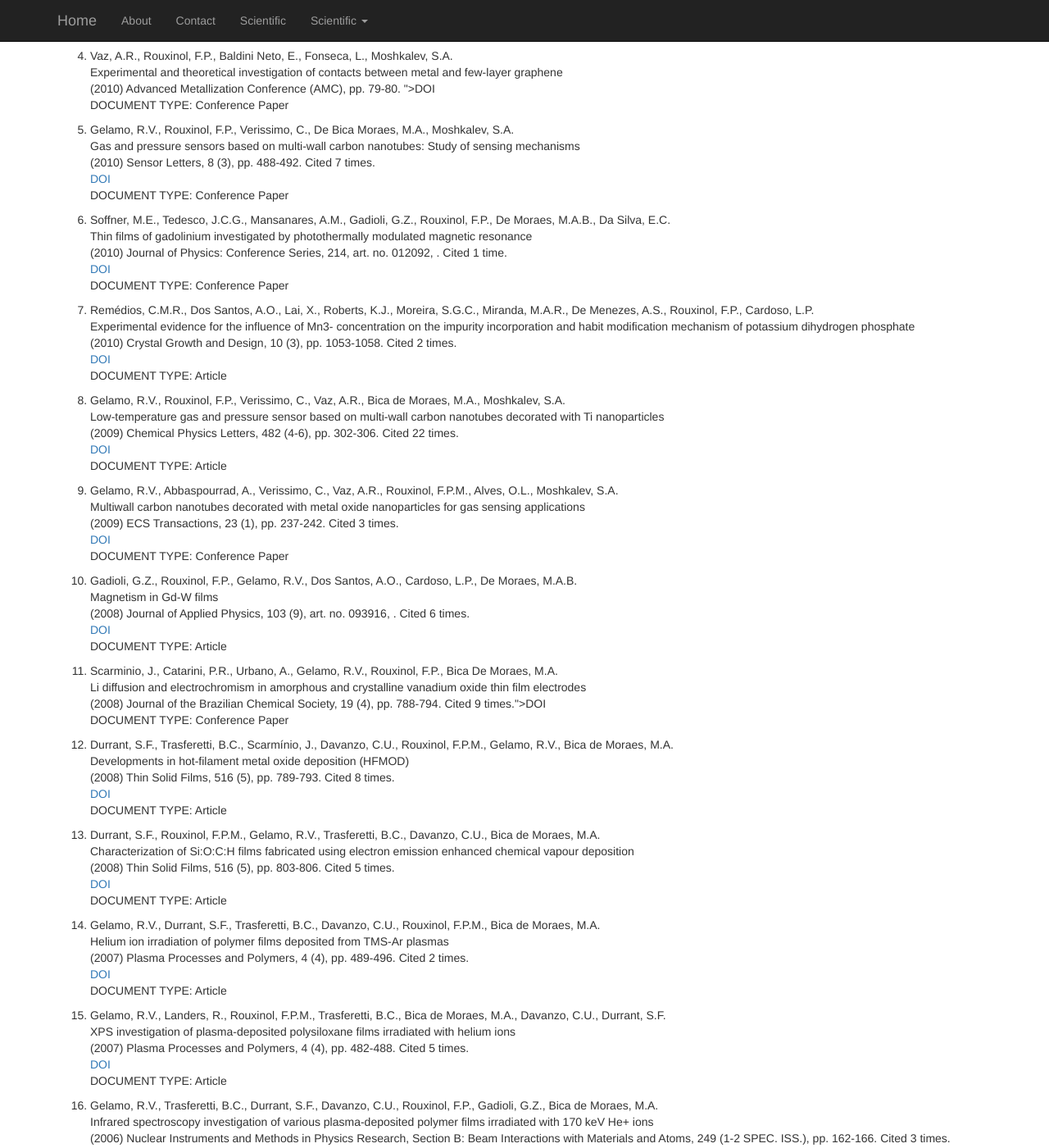
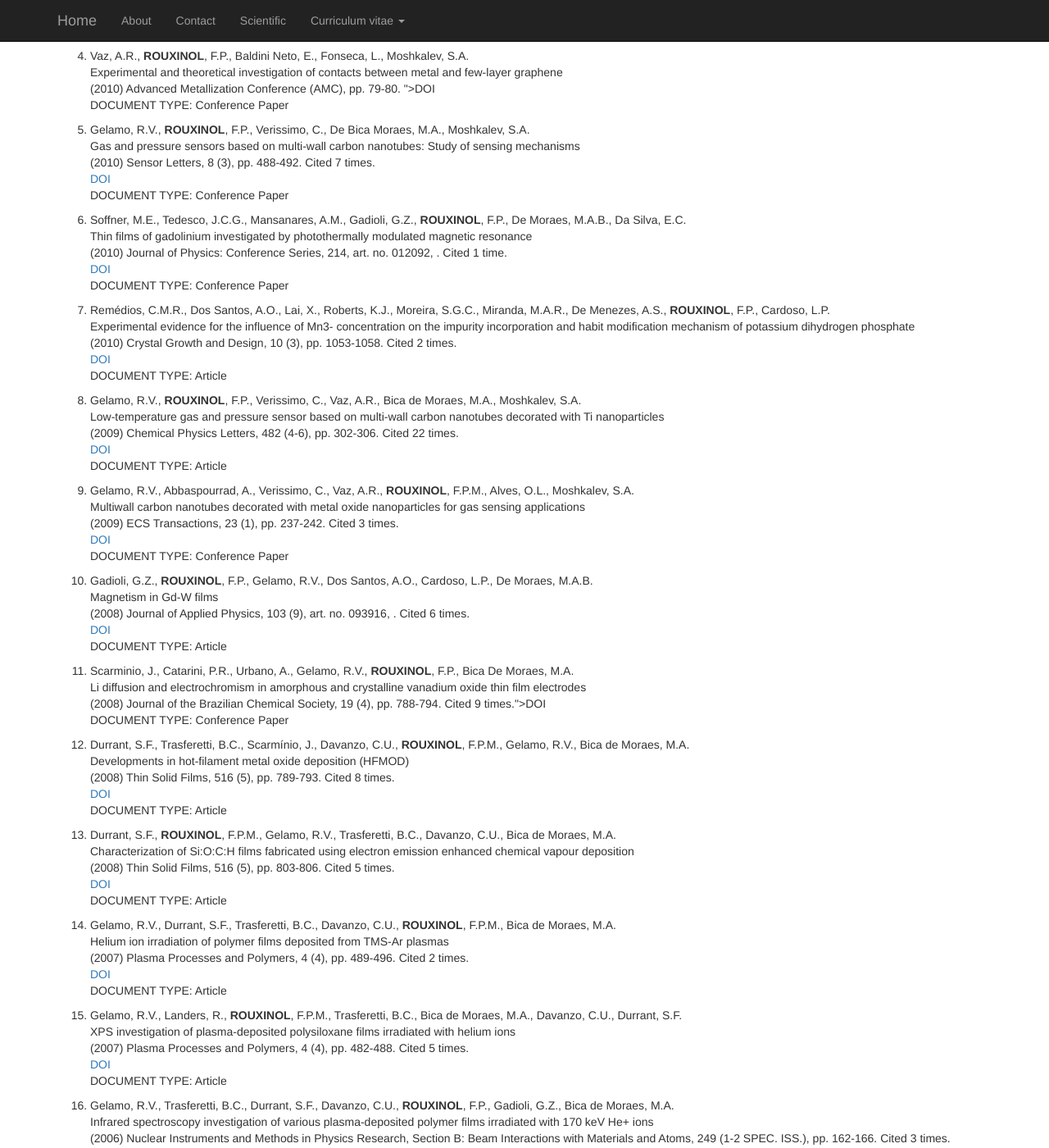
Before and after one commit to Rouxinol-Research-Lab/Rouxinol-Research-Lab.github.io, a Jekyll site: the page built from Papers.html, in a window 1280 px wide and 1400 px high, scrolled down 425 px. Shown: the whole window at 82% size. Built offline with Jekyll 4.4.1, drawn with Linux system fonts in a browser that asks for light colours; Markdown is read by kramdown in place of the engine named in the settings; some of the changed text lies outside the part shown.

Commit message:
small updates layout

```diff
--- a/Chapters.html
+++ b/Chapters.html
@@ -29,7 +29,7 @@
 <hr>
 
 
-<p>Rouxinol, F P, GELAMO, R V, Moshkalev, S.<br />
+<p><b>ROUXINOL, F P</b>, GELAMO, R V, Moshkalev, S.<br />
 	Gas sensors based on decorated carbon nanotubes <br />
 	Book: Carbon Nanotubes <br />
 	Edited by Jose Mauricio Marulanda. e ed 1. Vol. 1, 357-374. Vukonar: In-Tech<br />
--- a/Education.html
+++ b/Education.html
@@ -22,10 +23,11 @@
 
     <h2>Masters</h2>
     <ol class="list-unstyled">
-        <li></li>
+
         <li>Study of the Deposition Process and Properties of Tungsten Oxide Films Obtained by a New Deposition Technique
             <ul>
                 <li>University of Campinas </li>
+                <li>Institute of Physics "Gleb Wataghin" </li>
                 <li>Brazil - 06/2003</li>
                 <li>Condensed Matter Physics</li>
             </ul>
--- a/Papers.html
+++ b/Papers.html
@@ -9,102 +9,102 @@
 
   <ol>
 <li>
-	<p>Hao, Y., Rouxinol, F., Lahaye, M.D.<br /> Development of a broadband reflective T-filter for voltage biasing high-Q superconducting microwave cavities<br /> (2014) Applied Physics Letters, 105 (22), art. no. 222603<br /> <a href="http://dx.doi.org/10.1063/1.4903777">DOI </a> <br /> DOCUMENT TYPE: Article</p>
+	<p>Hao, Y., <b>ROUXINOL</b>, F., Lahaye, M.D.<br /> Development of a broadband reflective T-filter for voltage biasing high-Q superconducting microwave cavities<br /> (2014) Applied Physics Letters, 105 (22), art. no. 222603<br /> <a href="http://dx.doi.org/10.1063/1.4903777">DOI </a> <br /> DOCUMENT TYPE: Article</p>
 </li>
 
 <li>
-	<p><br /> Rouxinol, F.P., Gadioli, G.Z., Gelamo, R.V., Dos Santos, A.O., Cardoso, L.P., Gama, S., Bica De Moraes, M.A.<br /> Magnetic properties of metastable GdCr alloys<br /> (2011) Journal of Magnetism and Magnetic Materials, 323 (15), pp. 2005-2011. Cited 1 time.<br /> <a href="http://dx.doi.org/10.1016/j.jmmm.2011.02.040">DOI </a> <br /> DOCUMENT TYPE: Article</p>
+	<p><br /> <b>ROUXINOL</b>, F.P., Gadioli, G.Z., Gelamo, R.V., Dos Santos, A.O., Cardoso, L.P., Gama, S., Bica De Moraes, M.A.<br /> Magnetic properties of metastable GdCr alloys<br /> (2011) Journal of Magnetism and Magnetic Materials, 323 (15), pp. 2005-2011. Cited 1 time.<br /> <a href="http://dx.doi.org/10.1016/j.jmmm.2011.02.040">DOI </a> <br /> DOCUMENT TYPE: Article</p>
 </li>
 
 <li>
-	<p>Rouxinol, F.P., Gelamo, R.V., Amici, R.G., Vaz, A.R., Moshkalev, S.A.<br /> Low contact resistivity and strain in suspended multilayer graphene<br /> (2010) Applied Physics Letters, 97 (25), art. no. 253104, . Cited 16 times.<br /> <a href="http://dx.doi.org/10.1063/1.3528354">DOI </a> <br /> DOCUMENT TYPE: Article</p>
+	<p><b>ROUXINOL</b>, F.P., Gelamo, R.V., Amici, R.G., Vaz, A.R., Moshkalev, S.A.<br /> Low contact resistivity and strain in suspended multilayer graphene<br /> (2010) Applied Physics Letters, 97 (25), art. no. 253104, . Cited 16 times.<br /> <a href="http://dx.doi.org/10.1063/1.3528354">DOI </a> <br /> DOCUMENT TYPE: Article</p>
 </li>
 
 <li>
-	<p>Vaz, A.R., Rouxinol, F.P., Baldini Neto, E., Fonseca, L., Moshkalev, S.A.<br /> Experimental and theoretical investigation of contacts between metal and few-layer graphene<br /> (2010) Advanced Metallization Conference (AMC), pp. 79-80. ">DOI </a> <br /> DOCUMENT TYPE: Conference Paper</p>
+	<p>Vaz, A.R., <b>ROUXINOL</b>, F.P., Baldini Neto, E., Fonseca, L., Moshkalev, S.A.<br /> Experimental and theoretical investigation of contacts between metal and few-layer graphene<br /> (2010) Advanced Metallization Conference (AMC), pp. 79-80. ">DOI </a> <br /> DOCUMENT TYPE: Conference Paper</p>
 </li>
 
 <li>
-	<p>Gelamo, R.V., Rouxinol, F.P., Verissimo, C., De Bica Moraes, M.A., Moshkalev, S.A.<br /> Gas and pressure sensors based on multi-wall carbon nanotubes: Study of sensing mechanisms<br /> (2010) Sensor Letters, 8 (3), pp. 488-492. Cited 7 times.<br /> <a href="http://dx.doi.org/10.1166/sl.2010.1299">DOI </a> <br /> DOCUMENT TYPE: Conference Paper</p>
+	<p>Gelamo, R.V., <b>ROUXINOL</b>, F.P., Verissimo, C., De Bica Moraes, M.A., Moshkalev, S.A.<br /> Gas and pressure sensors based on multi-wall carbon nanotubes: Study of sensing mechanisms<br /> (2010) Sensor Letters, 8 (3), pp. 488-492. Cited 7 times.<br /> <a href="http://dx.doi.org/10.1166/sl.2010.1299">DOI </a> <br /> DOCUMENT TYPE: Conference Paper</p>
 </li>
 
 <li>
-	<p>Soffner, M.E., Tedesco, J.C.G., Mansanares, A.M., Gadioli, G.Z., Rouxinol, F.P., De Moraes, M.A.B., Da Silva, E.C.<br /> Thin films of gadolinium investigated by photothermally modulated magnetic resonance<br /> (2010) Journal of Physics: Conference Series, 214, art. no. 012092, . Cited 1 time.<br /> <a href="http://dx.doi.org/10.1088/1742-6596/214/1/012092">DOI </a> <br /> DOCUMENT TYPE: Conference Paper</p>
+	<p>Soffner, M.E., Tedesco, J.C.G., Mansanares, A.M., Gadioli, G.Z., <b>ROUXINOL</b>, F.P., De Moraes, M.A.B., Da Silva, E.C.<br /> Thin films of gadolinium investigated by photothermally modulated magnetic resonance<br /> (2010) Journal of Physics: Conference Series, 214, art. no. 012092, . Cited 1 time.<br /> <a href="http://dx.doi.org/10.1088/1742-6596/214/1/012092">DOI </a> <br /> DOCUMENT TYPE: Conference Paper</p>
 </li>
 
 <li>
-	<p>Rem&eacute;dios, C.M.R., Dos Santos, A.O., Lai, X., Roberts, K.J., Moreira, S.G.C., Miranda, M.A.R., De Menezes, A.S., Rouxinol, F.P., Cardoso, L.P.<br /> Experimental evidence for the influence of Mn3- concentration on the impurity incorporation and habit modification mechanism of potassium dihydrogen phosphate<br /> (2010) Crystal Growth and Design, 10 (3), pp. 1053-1058. Cited 2 times.<br /> <a href="http://dx.doi.org/10.1021/cg8013255">DOI </a> <br /> DOCUMENT TYPE: Article</p>
+	<p>Rem&eacute;dios, C.M.R., Dos Santos, A.O., Lai, X., Roberts, K.J., Moreira, S.G.C., Miranda, M.A.R., De Menezes, A.S., <b>ROUXINOL</b>, F.P., Cardoso, L.P.<br /> Experimental evidence for the influence of Mn3- concentration on the impurity incorporation and habit modification mechanism of potassium dihydrogen phosphate<br /> (2010) Crystal Growth and Design, 10 (3), pp. 1053-1058. Cited 2 times.<br /> <a href="http://dx.doi.org/10.1021/cg8013255">DOI </a> <br /> DOCUMENT TYPE: Article</p>
 </li>
 
 <li>
-	<p>Gelamo, R.V., Rouxinol, F.P., Verissimo, C., Vaz, A.R., Bica de Moraes, M.A., Moshkalev, S.A.<br /> Low-temperature gas and pressure sensor based on multi-wall carbon nanotubes decorated with Ti nanoparticles<br /> (2009) Chemical Physics Letters, 482 (4-6), pp. 302-306. Cited 22 times.<br /> <a href="http://dx.doi.org/10.1016/j.cplett.2009.10.019">DOI </a> <br /> DOCUMENT TYPE: Article</p>
+	<p>Gelamo, R.V., <b>ROUXINOL</b>, F.P., Verissimo, C., Vaz, A.R., Bica de Moraes, M.A., Moshkalev, S.A.<br /> Low-temperature gas and pressure sensor based on multi-wall carbon nanotubes decorated with Ti nanoparticles<br /> (2009) Chemical Physics Letters, 482 (4-6), pp. 302-306. Cited 22 times.<br /> <a href="http://dx.doi.org/10.1016/j.cplett.2009.10.019">DOI </a> <br /> DOCUMENT TYPE: Article</p>
 </li>
 
 <li>
-	<p>Gelamo, R.V., Abbaspourrad, A., Verissimo, C., Vaz, A.R., Rouxinol, F.P.M., Alves, O.L., Moshkalev, S.A.<br /> Multiwall carbon nanotubes decorated with metal oxide nanoparticles for gas sensing applications<br /> (2009) ECS Transactions, 23 (1), pp. 237-242. Cited 3 times.<br /> <a href="http://dx.doi.org/10.1149/1.3183725">DOI </a> <br /> DOCUMENT TYPE: Conference Paper</p>
+	<p>Gelamo, R.V., Abbaspourrad, A., Verissimo, C., Vaz, A.R., <b>ROUXINOL</b>, F.P.M., Alves, O.L., Moshkalev, S.A.<br /> Multiwall carbon nanotubes decorated with metal oxide nanoparticles for gas sensing applications<br /> (2009) ECS Transactions, 23 (1), pp. 237-242. Cited 3 times.<br /> <a href="http://dx.doi.org/10.1149/1.3183725">DOI </a> <br /> DOCUMENT TYPE: Conference Paper</p>
 </li>
 
 <li>
-	<p>Gadioli, G.Z., Rouxinol, F.P., Gelamo, R.V., Dos Santos, A.O., Cardoso, L.P., De Moraes, M.A.B.<br /> Magnetism in Gd-W films<br /> (2008) Journal of Applied Physics, 103 (9), art. no. 093916, . Cited 6 times.<br /> <a href="http://dx.doi.org/10.1063/1.2838462">DOI </a> <br /> DOCUMENT TYPE: Article</p>
+	<p>Gadioli, G.Z., <b>ROUXINOL</b>, F.P., Gelamo, R.V., Dos Santos, A.O., Cardoso, L.P., De Moraes, M.A.B.<br /> Magnetism in Gd-W films<br /> (2008) Journal of Applied Physics, 103 (9), art. no. 093916, . Cited 6 times.<br /> <a href="http://dx.doi.org/10.1063/1.2838462">DOI </a> <br /> DOCUMENT TYPE: Article</p>
 </li>
 
 <li>
-	<p>Scarminio, J., Catarini, P.R., Urbano, A., Gelamo, R.V., Rouxinol, F.P., Bica De Moraes, M.A.<br /> Li diffusion and electrochromism in amorphous and crystalline vanadium oxide thin film electrodes<br /> (2008) Journal of the Brazilian Chemical Society, 19 (4), pp. 788-794. Cited 9 times.">DOI </a> <br /> DOCUMENT TYPE: Conference Paper</p>
+	<p>Scarminio, J., Catarini, P.R., Urbano, A., Gelamo, R.V., <b>ROUXINOL</b>, F.P., Bica De Moraes, M.A.<br /> Li diffusion and electrochromism in amorphous and crystalline vanadium oxide thin film electrodes<br /> (2008) Journal of the Brazilian Chemical Society, 19 (4), pp. 788-794. Cited 9 times.">DOI </a> <br /> DOCUMENT TYPE: Conference Paper</p>
 
 </li>
 
 <li>
-	<p>Durrant, S.F., Trasferetti, B.C., Scarm&iacute;nio, J., Davanzo, C.U., Rouxinol, F.P.M., Gelamo, R.V., Bica de Moraes, M.A.<br /> Developments in hot-filament metal oxide deposition (HFMOD)<br /> (2008) Thin Solid Films, 516 (5), pp. 789-793. Cited 8 times.<br /> <a href="http://dx.doi.org/10.1016/j.tsf.2007.06.183">DOI </a> <br /> DOCUMENT TYPE: Article</p>
+	<p>Durrant, S.F., Trasferetti, B.C., Scarm&iacute;nio, J., Davanzo, C.U., <b>ROUXINOL</b>, F.P.M., Gelamo, R.V., Bica de Moraes, M.A.<br /> Developments in hot-filament metal oxide deposition (HFMOD)<br /> (2008) Thin Solid Films, 516 (5), pp. 789-793. Cited 8 times.<br /> <a href="http://dx.doi.org/10.1016/j.tsf.2007.06.183">DOI </a> <br /> DOCUMENT TYPE: Article</p>
 </li>
 
 <li>
-	<p>Durrant, S.F., Rouxinol, F.P.M., Gelamo, R.V., Trasferetti, B.C., Davanzo, C.U., Bica de Moraes, M.A.<br /> Characterization of Si:O:C:H films fabricated using electron emission enhanced chemical vapour deposition<br /> (2008) Thin Solid Films, 516 (5), pp. 803-806. Cited 5 times.<br /> <a href="http://dx.doi.org/10.1016/j.tsf.2007.06.222">DOI </a> <br /> DOCUMENT TYPE: Article</p>
+	<p>Durrant, S.F., <b>ROUXINOL</b>, F.P.M., Gelamo, R.V., Trasferetti, B.C., Davanzo, C.U., Bica de Moraes, M.A.<br /> Characterization of Si:O:C:H films fabricated using electron emission enhanced chemical vapour deposition<br /> (2008) Thin Solid Films, 516 (5), pp. 803-806. Cited 5 times.<br /> <a href="http://dx.doi.org/10.1016/j.tsf.2007.06.222">DOI </a> <br /> DOCUMENT TYPE: Article</p>
 </li>
 
 <li>
-	<p>Gelamo, R.V., Durrant, S.F., Trasferetti, B.C., Davanzo, C.U., Rouxinol, F.P.M., Bica de Moraes, M.A.<br /> Helium ion irradiation of polymer films deposited from TMS-Ar plasmas<br /> (2007) Plasma Processes and Polymers, 4 (4), pp. 489-496. Cited 2 times.<br /> <a href="http://dx.doi.org/10.1002/ppap.200600200">DOI </a> <br /> DOCUMENT TYPE: Article</p>
+	<p>Gelamo, R.V., Durrant, S.F., Trasferetti, B.C., Davanzo, C.U., <b>ROUXINOL</b>, F.P.M., Bica de Moraes, M.A.<br /> Helium ion irradiation of polymer films deposited from TMS-Ar plasmas<br /> (2007) Plasma Processes and Polymers, 4 (4), pp. 489-496. Cited 2 times.<br /> <a href="http://dx.doi.org/10.1002/ppap.200600200">DOI </a> <br /> DOCUMENT TYPE: Article</p>
 </li>
 
 <li>
-	<p>Gelamo, R.V., Landers, R., Rouxinol, F.P.M., Trasferetti, B.C., Bica de Moraes, M.A., Davanzo, C.U., Durrant, S.F.<br /> XPS investigation of plasma-deposited polysiloxane films irradiated with helium ions<br /> (2007) Plasma Processes and Polymers, 4 (4), pp. 482-488. Cited 5 times.<br /> <a href="http://dx.doi.org/10.1002/ppap.200600100">DOI </a> <br /> DOCUMENT TYPE: Article</p>
+	<p>Gelamo, R.V., Landers, R., <b>ROUXINOL</b>, F.P.M., Trasferetti, B.C., Bica de Moraes, M.A., Davanzo, C.U., Durrant, S.F.<br /> XPS investigation of plasma-deposited polysiloxane films irradiated with helium ions<br /> (2007) Plasma Processes and Polymers, 4 (4), pp. 482-488. Cited 5 times.<br /> <a href="http://dx.doi.org/10.1002/ppap.200600100">DOI </a> <br /> DOCUMENT TYPE: Article</p>
 </li>
 
 <li>
-	<p>Gelamo, R.V., Trasferetti, B.C., Durrant, S.F., Davanzo, C.U., Rouxinol, F.P., Gadioli, G.Z., Bica de Moraes, M.A.<br /> Infrared spectroscopy investigation of various plasma-deposited polymer films irradiated with 170 keV He+ ions<br /> (2006) Nuclear Instruments and Methods in Physics Research, Section B: Beam Interactions with Materials and Atoms, 249 (1-2 SPEC. ISS.), pp. 162-166. Cited 3 times.<br /> <a href="http://dx.doi.org/10.1016/j.nimb.2006.03.105">DOI </a> <br /> DOCUMENT TYPE: Article</p>
+	<p>Gelamo, R.V., Trasferetti, B.C., Durrant, S.F., Davanzo, C.U., <b>ROUXINOL</b>, F.P., Gadioli, G.Z., Bica de Moraes, M.A.<br /> Infrared spectroscopy investigation of various plasma-deposited polymer films irradiated with 170 keV He+ ions<br /> (2006) Nuclear Instruments and Methods in Physics Research, Section B: Beam Interactions with Materials and Atoms, 249 (1-2 SPEC. ISS.), pp. 162-166. Cited 3 times.<br /> <a href="http://dx.doi.org/10.1016/j.nimb.2006.03.105">DOI </a> <br /> DOCUMENT TYPE: Article</p>
 </li>
 
 <li>
-	<p>Gelamo, R.V., De Bica Moraes, M.A., Trasferetti, B.C., Rouxinol, F.P., Davanzo, C.U.<br /> Modification of plasma-polymerized organosiloxane films by irradiation with He+, Ne+, Ar+, and Kr+ ions<br /> (2005) Chemistry of Materials, 17 (23), pp. 5789-5797. Cited 4 times.<br /> <a href="http://dx.doi.org/10.1021/cm051007o">DOI </a> <br /> DOCUMENT TYPE: Article</p>
+	<p>Gelamo, R.V., De Bica Moraes, M.A., Trasferetti, B.C., <b>ROUXINOL</b>, F.P., Davanzo, C.U.<br /> Modification of plasma-polymerized organosiloxane films by irradiation with He+, Ne+, Ar+, and Kr+ ions<br /> (2005) Chemistry of Materials, 17 (23), pp. 5789-5797. Cited 4 times.<br /> <a href="http://dx.doi.org/10.1021/cm051007o">DOI </a> <br /> DOCUMENT TYPE: Article</p>
 </li>
 
 <li>
-	<p>Trasferetti, B.C., Gelamo, R.V., Rouxinol, F.P., Bica De Moraes, M.A., Davanzo, C.U.<br /> Infrared studies on films of carbosilazane and siloxazane networks<br /> (2005) Chemistry of Materials, 17 (18), pp. 4685-4692. Cited 8 times.<br /> <a href="http://dx.doi.org/10.1021/cm050319o">DOI </a> <br /> DOCUMENT TYPE: Article</p>
+	<p>Trasferetti, B.C., Gelamo, R.V., <b>ROUXINOL</b>, F.P., Bica De Moraes, M.A., Davanzo, C.U.<br /> Infrared studies on films of carbosilazane and siloxazane networks<br /> (2005) Chemistry of Materials, 17 (18), pp. 4685-4692. Cited 8 times.<br /> <a href="http://dx.doi.org/10.1021/cm050319o">DOI </a> <br /> DOCUMENT TYPE: Article</p>
 </li>
 
 <li>
-	<p>Rouxinol, F.P., Trasferetti, B.C., Landers, R., Bica De Moraes, M.A.<br /> Hot-Filament Metal Oxide Deposition (HFMOD): A novel method for depositing thin films of metallic oxides<br /> (2004) Journal of the Brazilian Chemical Society, 15 (2), pp. 324-326. Cited 9 times.">DOI </a> <br /> DOCUMENT TYPE: Article</p>
+	<p><b>ROUXINOL</b>, F.P., Trasferetti, B.C., Landers, R., Bica De Moraes, M.A.<br /> Hot-Filament Metal Oxide Deposition (HFMOD): A novel method for depositing thin films of metallic oxides<br /> (2004) Journal of the Brazilian Chemical Society, 15 (2), pp. 324-326. Cited 9 times.">DOI </a> <br /> DOCUMENT TYPE: Article</p>
 </li>
 
 <li>
-	<p>Trasferetti, B.C., Rouxinol, F.P., Gelamo, R.V., De Moraes, M.A.B., Davanzo, C.U., De Faria, D.L.A.<br /> Berreman effect in amorphous and crystalline WO3 thin films<br /> (2004) Journal of Physical Chemistry B, 108 (33), pp. 12333-12338. Cited 9 times.<br /> <a href="http://dx.doi.org/10.1021/jp036653u D">DOI </a> <br /> DOCUMENT TYPE: Article</p>
+	<p>Trasferetti, B.C., <b>ROUXINOL</b>, F.P., Gelamo, R.V., De Moraes, M.A.B., Davanzo, C.U., De Faria, D.L.A.<br /> Berreman effect in amorphous and crystalline WO3 thin films<br /> (2004) Journal of Physical Chemistry B, 108 (33), pp. 12333-12338. Cited 9 times.<br /> <a href="http://dx.doi.org/10.1021/jp036653u D">DOI </a> <br /> DOCUMENT TYPE: Article</p>
 </li>
 
 <li>
-	<p>Trasferetti, B.C., Gelamo, R.V., Rouxinol, F.P., Bica De Moraes, M.A., Do Carmo Gon&ccedil;alves, M., Davanzo, C.U.<br /> Nanocomposites of Amorphous Hydrogenated Carbon and Siloxane Networks Produced by PECVD<br /> (2004) Chemistry of Materials, 16 (4), pp. 567-569. Cited 3 times.<br /> <a href="http://dx.doi.org/10.1021/cm0348139">DOI </a> <br /> DOCUMENT TYPE: Article</p>
+	<p>Trasferetti, B.C., Gelamo, R.V., <b>ROUXINOL</b>, F.P., Bica De Moraes, M.A., Do Carmo Gon&ccedil;alves, M., Davanzo, C.U.<br /> Nanocomposites of Amorphous Hydrogenated Carbon and Siloxane Networks Produced by PECVD<br /> (2004) Chemistry of Materials, 16 (4), pp. 567-569. Cited 3 times.<br /> <a href="http://dx.doi.org/10.1021/cm0348139">DOI </a> <br /> DOCUMENT TYPE: Article</p>
 </li>
 
 <li>
-	<p>Bica De Moraes, M.A., Trasferetti, B.C., Rouxinol, F.P., Landers, R., Durrant, S.F., Scarm&iacute;nio, J., Urbano, A.<br /> Molybdenum Oxide Thin Films Obtained by the Hot-Filament Metal Oxide Deposition Technique<br /> (2004) Chemistry of Materials, 16 (3), pp. 513-520. Cited 34 times.<br /> <a href="http://dx.doi.org/10.1021/cm034551a">DOI </a> <br /> DOCUMENT TYPE: Article</p>
+	<p>Bica De Moraes, M.A., Trasferetti, B.C., <b>ROUXINOL</b>, F.P., Landers, R., Durrant, S.F., Scarm&iacute;nio, J., Urbano, A.<br /> Molybdenum Oxide Thin Films Obtained by the Hot-Filament Metal Oxide Deposition Technique<br /> (2004) Chemistry of Materials, 16 (3), pp. 513-520. Cited 34 times.<br /> <a href="http://dx.doi.org/10.1021/cm034551a">DOI </a> <br /> DOCUMENT TYPE: Article</p>
 </li>
 
 <li>
-	<p>Scarminio, J., Bica De Moraes, M.A., Dias, R.C.E., Rouxinol, F.P., Durrant, S.F.<br /> Tungsten oxide films of high electrochromic efficiencies Obtained by deposition<br /> (2003) Electrochemical and Solid-State Letters, 6 (6), pp. H9-H12. Cited 11 times.<br /> <a href="http://dx.doi.org/10.1149/1.1570632">DOI </a> <br /> DOCUMENT TYPE: Article</p>
+	<p>Scarminio, J., Bica De Moraes, M.A., Dias, R.C.E., <b>ROUXINOL</b>, F.P., Durrant, S.F.<br /> Tungsten oxide films of high electrochromic efficiencies Obtained by deposition<br /> (2003) Electrochemical and Solid-State Letters, 6 (6), pp. H9-H12. Cited 11 times.<br /> <a href="http://dx.doi.org/10.1149/1.1570632">DOI </a> <br /> DOCUMENT TYPE: Article</p>
 </li>
 
 <li>
-	<p>Durrant, S.F., Bica de Moraes, M.A., Rouxinol, F.P.<br /> Gas-phase and plasma-surface reactions in radiofrequency discharges of C2H2-N2-noble gas mixtures<br /> (2001) Thin Solid Films, 398-399, pp. 156-162. Cited 3 times.<br /> <a href="http://dx.doi.org/10.1016/S0040-6090(01)01460-2">DOI </a> <br /> DOCUMENT TYPE: Conference Paper</p>
+	<p>Durrant, S.F., Bica de Moraes, M.A., <b>ROUXINOL</b>, F.P.<br /> Gas-phase and plasma-surface reactions in radiofrequency discharges of C2H2-N2-noble gas mixtures<br /> (2001) Thin Solid Films, 398-399, pp. 156-162. Cited 3 times.<br /> <a href="http://dx.doi.org/10.1016/S0040-6090(01)01460-2">DOI </a> <br /> DOCUMENT TYPE: Conference Paper</p>
 </li>
 
 <li>
-	<p>Bica de Moraes, M.A., Durrant, S.F., Rouxinol, F.P.<br /> Electron emission enhanced chemical vapor deposition (EEECVD) for the fabrication of diverse silicon-containing films<br /> (2001) Thin Solid Films, 398-399, pp. 591-596. Cited 3 times.<br /> <a href="http://dx.doi.org/10.1016/S0040-6090(01)01324-4">DOI </a> <br /> DOCUMENT TYPE: Conference Paper</p>
+	<p>Bica de Moraes, M.A., Durrant, S.F., <b>ROUXINOL</b>, F.P.<br /> Electron emission enhanced chemical vapor deposition (EEECVD) for the fabrication of diverse silicon-containing films<br /> (2001) Thin Solid Films, 398-399, pp. 591-596. Cited 3 times.<br /> <a href="http://dx.doi.org/10.1016/S0040-6090(01)01324-4">DOI </a> <br /> DOCUMENT TYPE: Conference Paper</p>
 </li>
--- a/_includes/nav.html
+++ b/_includes/nav.html
@@ -24,12 +24,12 @@
                         <a href="#">Scientific</a>
                     </li>
                     <li class="dropdown">
-                    <a data-toggle="dropdown" class="dropdown-toggle" href="{{site.baseurl}}/">Scientific <b class="caret"></b></a>
+                    <a data-toggle="dropdown" class="dropdown-toggle" href="{{site.baseurl}}/">Curriculum vitae <b class="caret"></b></a>
                         <ul role="menu" class="dropdown-menu">
 
                         <li><a href="{{site.baseurl}}/Papers.html">Articles</a></li>
 
-                        <li><a href="{{site.baseurl}}/Chapters.html">Chapters</a></li>
+                        <li><a href="{{site.baseurl}}/Chapters.html">Book Chapters</a></li>
 
                         <li><a href="{{site.baseurl}}/Conferences.html">Conferences</a></li>
 
```
Also changed, not shown: other parts of Chapters.html (+2 -2 lines), other parts of Education.html (+2 -0 lines), Conferences.html (+37 -5 lines), articles.html (deleted, +0 -60 lines), 6 other files.
